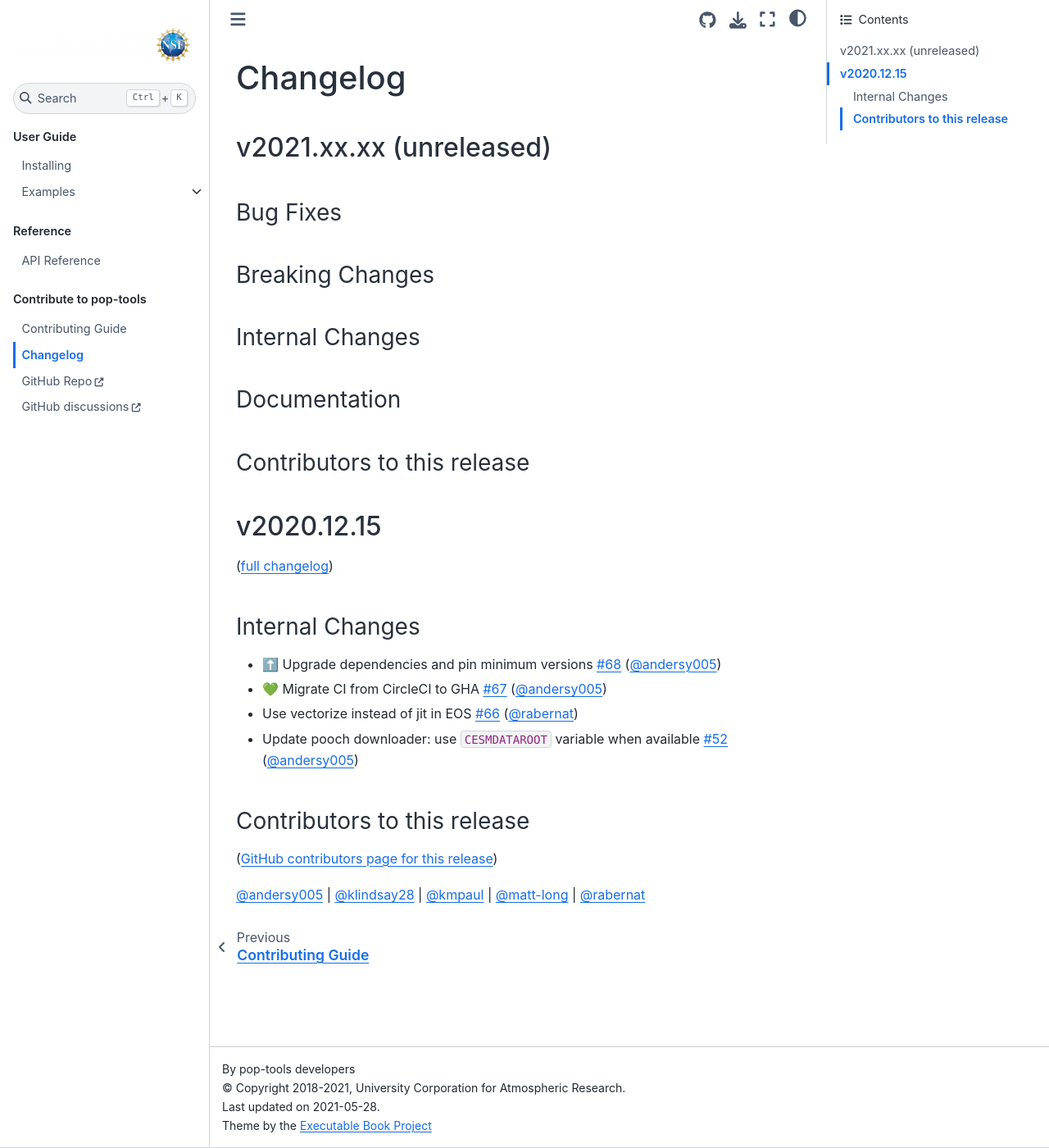
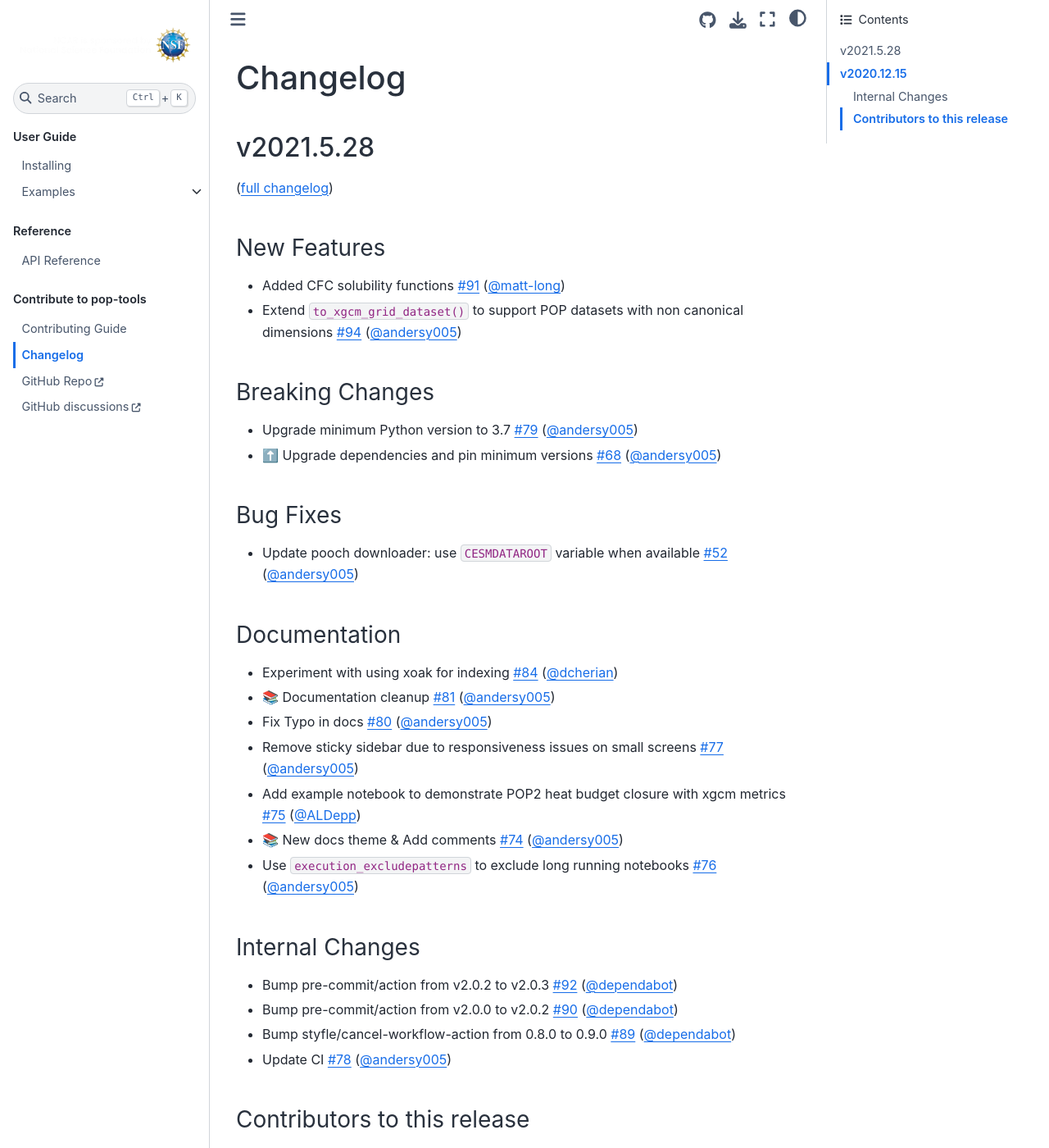
Before and after one commit to NCAR/pop-tools, a Sphinx documentation site: the page built from docs/source/changelog.md, in a window 1280 px wide and 1400 px high. Shown: the whole window at 82% size. Built offline with Sphinx 7.4.7 and the Sphinx Book theme 1.1.4, drawn with Linux system fonts in a browser that asks for light colours; pages that are not in the unit, such as notebooks, are missing from menus; the version number could not be read and is left out; some of the changed text lies outside the part shown.

Commit message:
Update changelog in prep for v2021.5.28 release (#95)

```diff
--- a/CHANGELOG.md
+++ b/CHANGELOG.md
@@ -1,16 +1,46 @@
 # Changelog
 
-## v2021.xx.xx (unreleased)
+## v2021.5.28
+
+([full changelog](https://github.com/NCAR/pop-tools/compare/7c993d45499ffc300e22665f0160a756dc991b81...452856dd8256989eb500021d4752cfa90eaf32bc))
+
+### New Features
+
+- Added CFC solubility functions [#91](https://github.com/NCAR/pop-tools/pull/91) ([@matt-long](https://github.com/matt-long))
+- Extend `to_xgcm_grid_dataset()` to support POP datasets with non canonical dimensions [#94](https://github.com/NCAR/pop-tools/pull/94) ([@andersy005](https://github.com/andersy005))
+
+### Breaking Changes
+
+- Upgrade minimum Python version to 3.7 [#79](https://github.com/NCAR/pop-tools/pull/79) ([@andersy005](https://github.com/andersy005))
+- ⬆️ Upgrade dependencies and pin minimum versions [#68](https://github.com/NCAR/pop-tools/pull/68) ([@andersy005](https://github.com/andersy005))
 
 ### Bug Fixes
 
-### Breaking Changes
+- Update pooch downloader: use `CESMDATAROOT` variable when available [#52](https://github.com/NCAR/pop-tools/pull/52) ([@andersy005](https://github.com/andersy005))
+
+### Documentation
+
+- Experiment with using xoak for indexing [#84](https://github.com/NCAR/pop-tools/pull/84) ([@dcherian](https://github.com/dcherian))
+
+- 📚 Documentation cleanup [#81](https://github.com/NCAR/pop-tools/pull/81) ([@andersy005](https://github.com/andersy005))
+- Fix Typo in docs [#80](https://github.com/NCAR/pop-tools/pull/80) ([@andersy005](https://github.com/andersy005))
+- Remove sticky sidebar due to responsiveness issues on small screens [#77](https://github.com/NCAR/pop-tools/pull/77) ([@andersy005](https://github.com/andersy005))
+- Add example notebook to demonstrate POP2 heat budget closure with xgcm metrics [#75](https://github.com/NCAR/pop-tools/pull/75) ([@ALDepp](https://github.com/ALDepp))
+- 📚 New docs theme & Add comments [#74](https://github.com/NCAR/pop-tools/pull/74) ([@andersy005](https://github.com/andersy005))
+- Use `execution_excludepatterns` to exclude long running notebooks [#76](https://github.com/NCAR/pop-tools/pull/76) ([@andersy005](https://github.com/andersy005))
 
 ### Internal Changes
 
-### Documentation
+- Bump pre-commit/action from v2.0.2 to v2.0.3 [#92](https://github.com/NCAR/pop-tools/pull/92) ([@dependabot](https://github.com/dependabot))
+- Bump pre-commit/action from v2.0.0 to v2.0.2 [#90](https://github.com/NCAR/pop-tools/pull/90) ([@dependabot](https://github.com/dependabot))
+- Bump styfle/cancel-workflow-action from 0.8.0 to 0.9.0 [#89](https://github.com/NCAR/pop-tools/pull/89) ([@dependabot](https://github.com/dependabot))
+- Update CI [#78](https://github.com/NCAR/pop-tools/pull/78) ([@andersy005](https://github.com/andersy005))
 
 ### Contributors to this release
+
+([GitHub contributors page for this release](https://github.com/NCAR/pop-tools/graphs/contributors?from=2020-12-15&to=2021-05-29&type=c))
+
+[@ALDepp](https://github.com/search?q=repo%3ANCAR%2Fpop-tools+involves%3AALDepp+updated%3A2020-12-15..2021-05-29&type=Issues) | [@andersy005](https://github.com/search?q=repo%3ANCAR%2Fpop-tools+involves%3Aandersy005+updated%3A2020-12-15..2021-05-29&type=Issues) | [@dcherian](https://github.com/search?q=repo%3ANCAR%2Fpop-tools+involves%3Adcherian+updated%3A2020-12-15..2021-05-29&type=Issues) | [@dependabot](https://github.com/search?q=repo%3ANCAR%2Fpop-tools+involves%3Adependabot+updated%3A2020-12-15..2021-05-29&type=Issues) | [@Eddebbar](https://github.com/search?q=repo%3ANCAR%2Fpop-tools+involves%3AEddebbar+updated%3A2020-12-15..2021-05-29&type=Issues) | [@matt-long](https://github.com/search?q=repo%3ANCAR%2Fpop-tools+involves%3Amatt-long+updated%3A2020-12-15..2021-05-29&type=Issues) | [@mgrover1](https://github.com/search?q=repo%3ANCAR%2Fpop-tools+involves%3Amgrover1+updated%3A2020-12-15..2021-05-29&type=Issues)
 
 ## v2020.12.15
 
--- a/docs/source/api.rst
+++ b/docs/source/api.rst
@@ -51,6 +51,7 @@
 .. autosummary::
    to_xgcm_grid_dataset
 
+
 .. currentmodule:: pop_tools
 
 .. autofunction:: get_grid
```
Also changed, not shown: other parts of docs/source/api.rst (+4 -0 lines).
